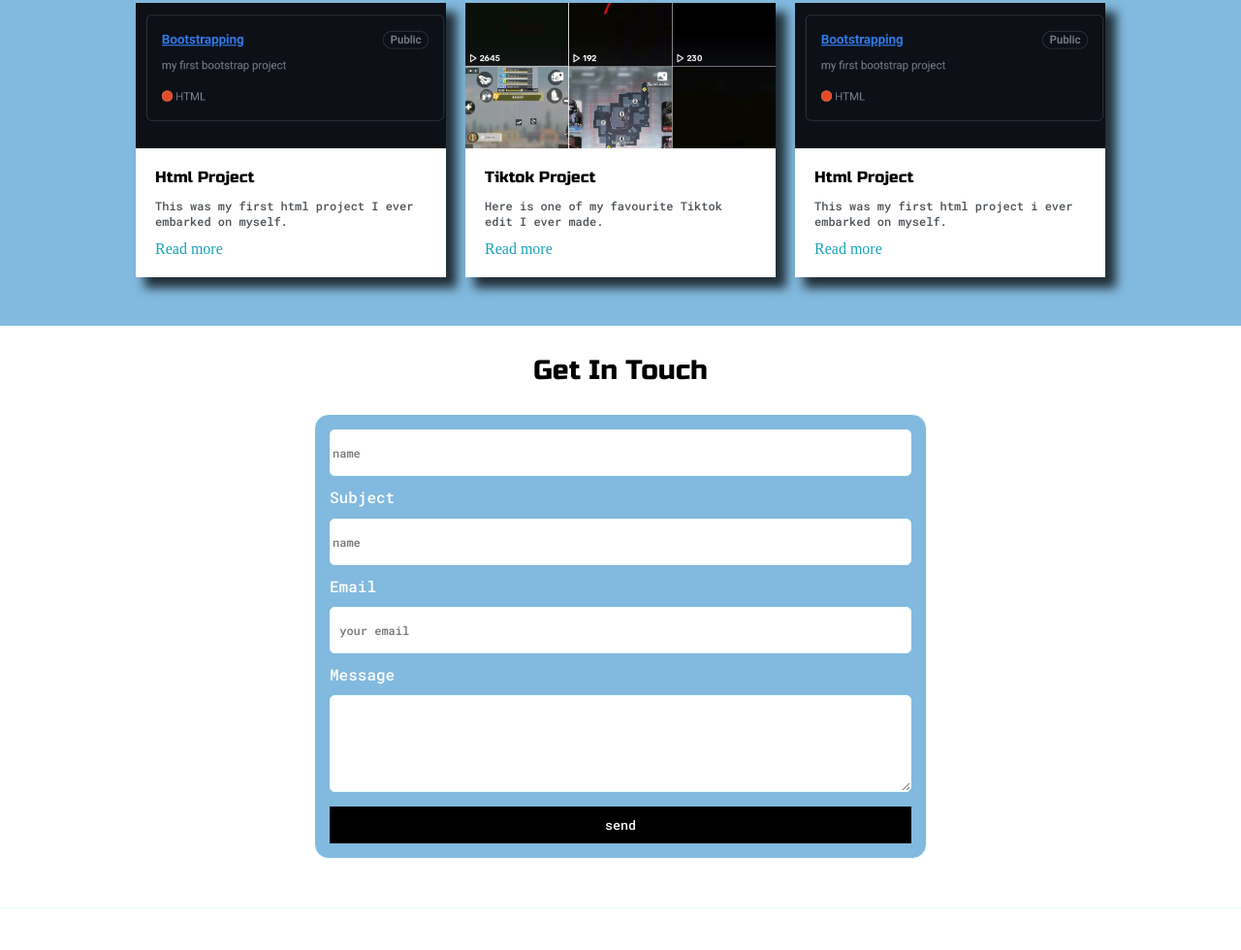
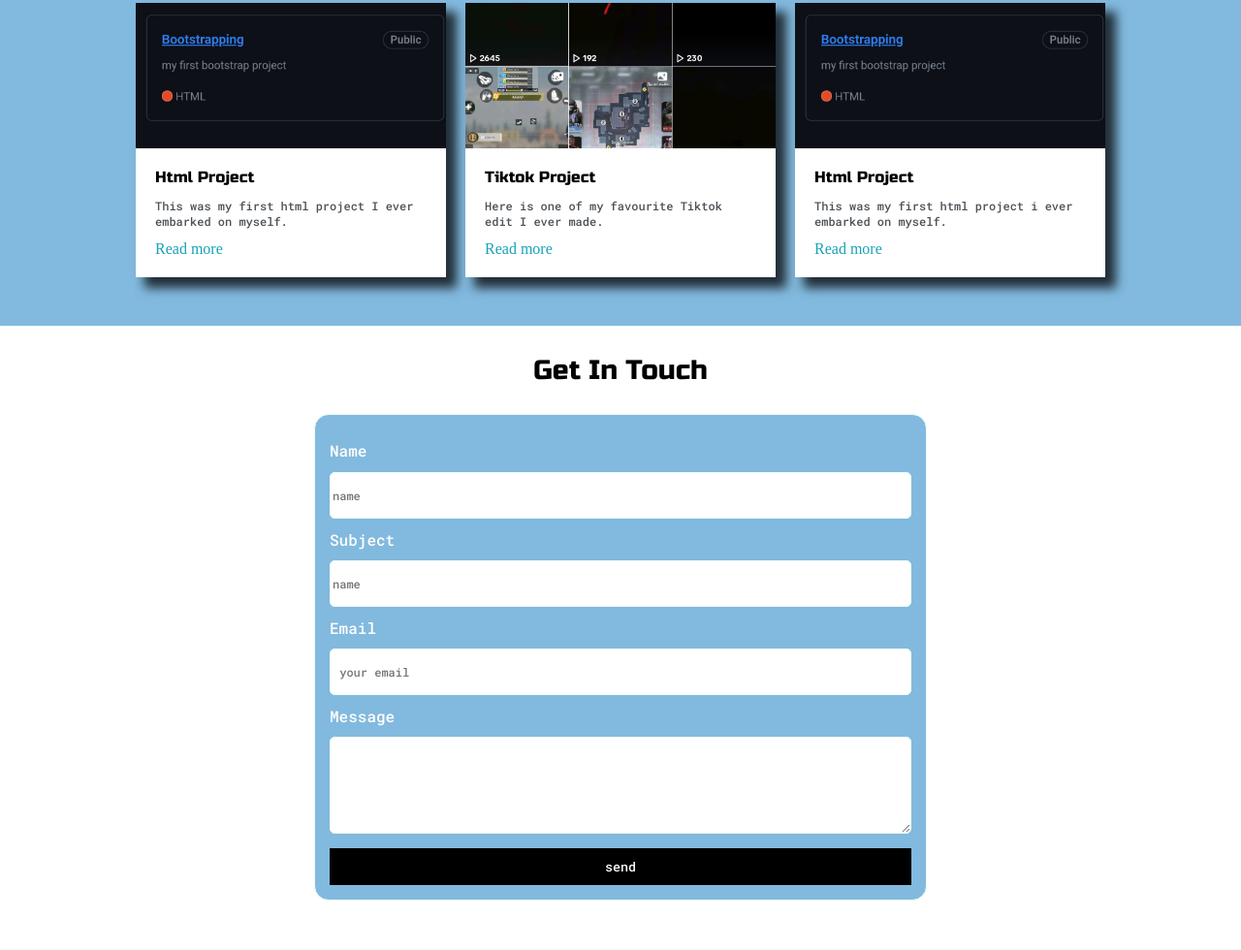
Before and after one commit to ObaIsSoft/Portfolio-project-2, a plain HTML site: page index.html in a window 1280 px wide. Shown: the part 1355-2335 px from the top of the page at 97% size. Before the commit the page ends 2292 px from the top, so only its background shows below. Drawn offline with Linux system fonts and the light colour scheme.

Commit message:
Update index.html

```diff
--- a/index.html
+++ b/index.html
@@ -150,6 +150,7 @@
         <div class="main-container">
           <h3 style="text-align: center;">Get In Touch</h3>
           <form id="contact-form">
+            <label>Name</label>
             <input class="input-field" type="text" placeholder="name" name="name">
             <label>Subject</label>
             <input class="input-field" type="text" placeholder="name" name="subject">
```
